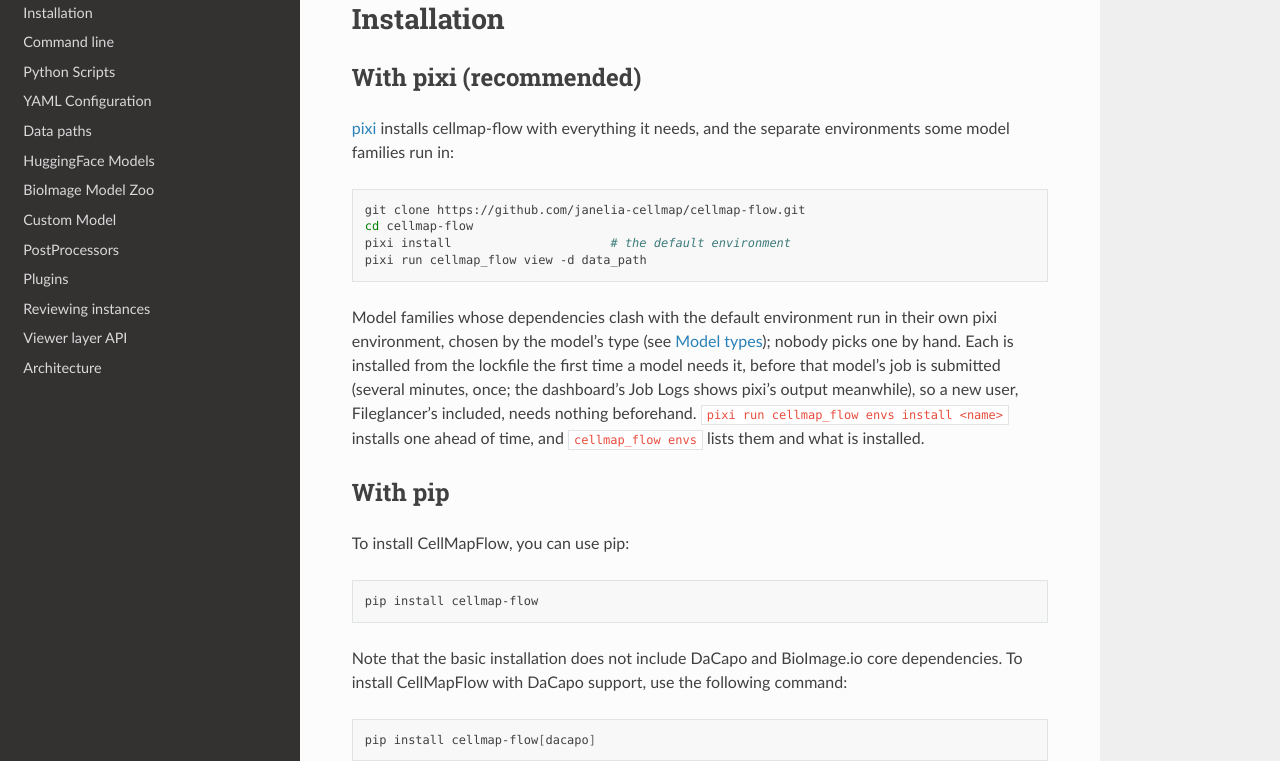
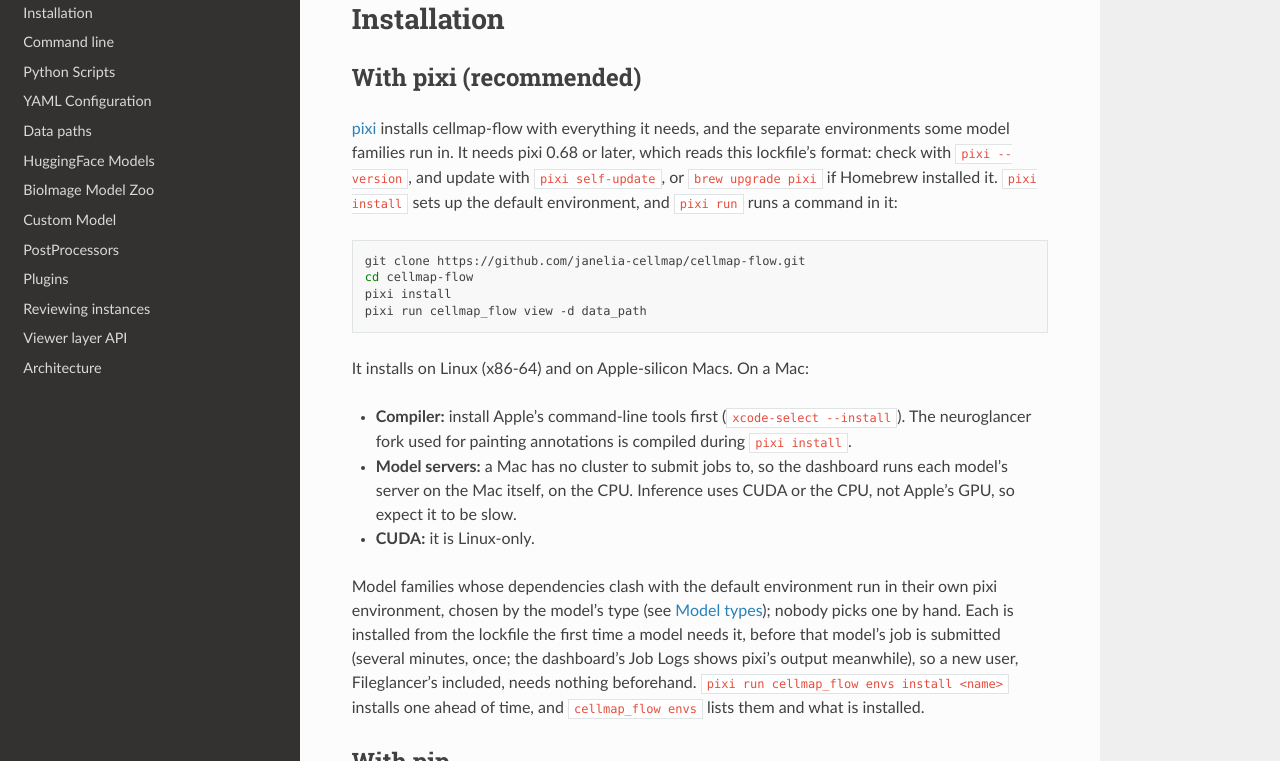
Before and after one commit to janelia-cellmap/cellmap-flow, a Sphinx documentation site: the page built from docs/source/index.rst, in a window 1280 px wide and 900 px high, scrolled down 1020 px, cut to the strip 139-900 px from the top of the window. Built offline with Sphinx 7.4.7 and the Read the Docs theme 3.1.0, drawn with Linux system fonts in a browser that asks for light colours; pages that are not in the unit, such as notebooks, are missing from menus; some of the changed text lies outside the part shown.

Commit message:
Install with pixi on Apple-silicon Macs, and say when pixi is too old
A fresh `pixi install` from the README failed on a Mac three ways:

- The README's `pixi install  # the default environment` passed `#` and
  the words after it to pixi: zsh, the macOS shell, does not take `#` as
  a comment in an interactive shell. Comments are now in the text around
  the shell blocks, in the README and the docs.
- Homebrew's pixi 0.61 cannot read lockfile version 7 (pixi 0.68.0 on);
  it tried to re-solve the lockfile instead and crashed.
  `requires-pixi = ">=0.68.0"` makes it say to update, and the README
  says how (`pixi self-update`, or `brew upgrade pixi`). Fileglancer's
  runnables.yaml asks for the same.
- The workspace solved for linux-64 only. It now solves for osx-arm64
  too, with cuda-toolkit for Linux only. Every environment resolves for
  the Mac; the linux-64 packages are unchanged, build for build.

On a Mac the dashboard serves models locally (no bsub) on the CPU:
inference uses CUDA or the CPU, not Apple's GPU. Compiling the
neuroglancer fork needs Apple's command-line tools.

````diff
--- a/README.md
+++ b/README.md
@@ -37,14 +37,23 @@
 ### With pixi (recommended)
 
 [pixi](https://pixi.sh) installs cellmap-flow with everything it needs, and
-the separate environments some model families run in:
+the separate environments some model families run in. It needs pixi 0.68 or
+later, which reads this lockfile's format: check with `pixi --version`, and
+update with `pixi self-update`, or `brew upgrade pixi` if Homebrew installed
+it. `pixi install` sets up the default environment, and `pixi run` runs a
+command in it:
 
 ```bash
 git clone https://github.com/janelia-cellmap/cellmap-flow.git
 cd cellmap-flow
-pixi install                      # the default environment
+pixi install
 pixi run cellmap_flow view -d data_path
 ```
+
+It installs on Linux (x86-64) and on Apple-silicon Macs. On a Mac:
+- **Compiler:** install Apple's command-line tools first (`xcode-select --install`). The neuroglancer fork used for painting annotations is compiled during `pixi install`.
+- **Model servers:** a Mac has no cluster to submit jobs to, so the dashboard runs each model's server on the Mac itself, on the CPU. Inference uses CUDA or the CPU, not Apple's GPU, so expect it to be slow.
+- **CUDA:** it is Linux-only.
 
 Model families whose dependencies clash with the default environment run in
 their own pixi environment, chosen by the model's type (see
@@ -138,14 +147,18 @@
   view       Start CellMap Flow viewer with a dataset.
   yaml       Run multiple model inference jobs from a YAML configuration...
 
-$ cellmap_flow view -d data_path                       # pick models in the dashboard
-$ cellmap_flow yaml config.yaml                        # the models a YAML lists
+$ cellmap_flow view -d data_path
+$ cellmap_flow yaml config.yaml
 $ cellmap_flow infer huggingface -r cellmap/fly_organelles_run08_438000 -d data_path
-$ cellmap_flow infer cellpose -v 64 -d data_path                 # Cellpose-SAM
+$ cellmap_flow infer cellpose -v 64 -d data_path
 $ cellmap_flow infer bioimage -m conscientious-dromedary -d data_path
 $ cellmap_flow infer fly -c /path/to/run/model_checkpoint_20000 -d data_path
 $ cellmap_flow infer script -s script_path -d data_path
 ```
+
+`view` opens a dataset and you pick models in the dashboard; `yaml` runs the
+models a YAML lists; `infer <type>` runs one model of that type (`cellpose`
+is Cellpose-SAM).
 
 In the dashboard, the Models tab's *Job Logs* shows each model's server output
 as it runs: `starting` while it waits in its queue, installs its environment or
@@ -171,12 +184,12 @@
 running the model again. The chunks nearest your view go to the GPU first,
 and chunks you have panned away from are dropped.
 
-**Using the previous Flask server instead.** It is still included for now.
-Set this before starting the viewer or the YAML runner; it carries over to
-every model and finetune job they start:
+**Using the previous Flask server instead.** It is still included for now;
+chunkmirage is the default. Set this before starting the viewer or the YAML
+runner; it carries over to every model and finetune job they start:
 
 ```bash
-export CELLMAP_FLOW_ENGINE=flask      # chunkmirage is the default
+export CELLMAP_FLOW_ENGINE=flask
 ```
 
 **Compatibility:**
@@ -216,10 +229,13 @@
 `dacapo:run@iteration`. A whole config YAML is a run, not a model: run it with
 `cellmap_flow yaml`.
 
+A BioImage Model Zoo model, Cellpose-SAM, a Hugging Face repo, and a
+checkpoint run straight away:
+
 ```bash
-$ cellmap_flow add conscientious-dromedary            # a BioImage Model Zoo model
-$ cellmap_flow add cpsam_v2 -v 64                     # Cellpose-SAM
-$ cellmap_flow add cellmap/fly_organelles_run08_438000 # a Hugging Face repo
+$ cellmap_flow add conscientious-dromedary
+$ cellmap_flow add cpsam_v2 -v 64
+$ cellmap_flow add cellmap/fly_organelles_run08_438000
 $ cellmap_flow add /path/to/run/model_checkpoint_20000 --run -d data_path
 ```
 
--- a/runnables.yaml
+++ b/runnables.yaml
@@ -3,7 +3,8 @@
 version: "0.2.3"
 
 requirements:
-  - "pixi>=0.40"
+  # pixi.lock is lockfile version 7, which pixi reads from 0.68.0 on.
+  - "pixi>=0.68"
 
 runnables:
   # Keeps the id `run` so apps already added from this manifest keep working.
````
Also changed, not shown: CHANGELOG.md (+3 -0 lines), docs/source/install.rst (+5 -2 lines), docs/source/yaml_config.rst (+6 -8 lines), pixi.toml (+13 -2 lines), 1 other file.
